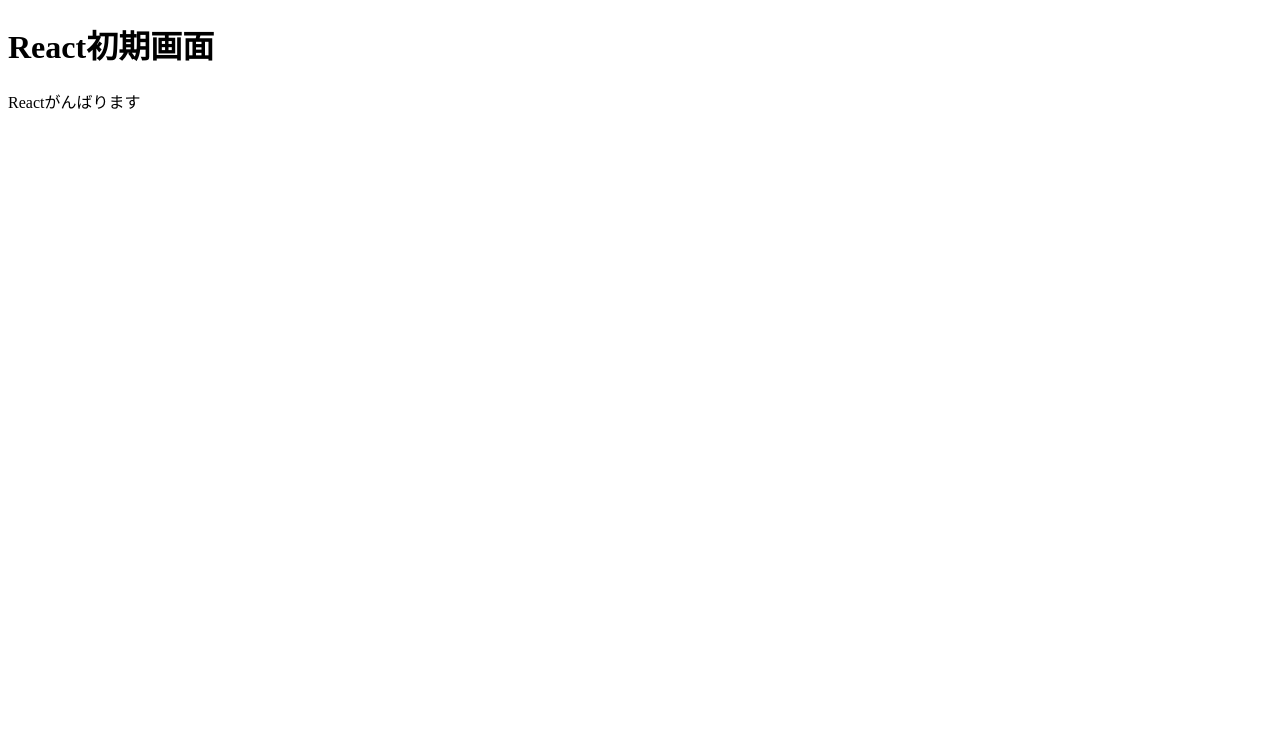
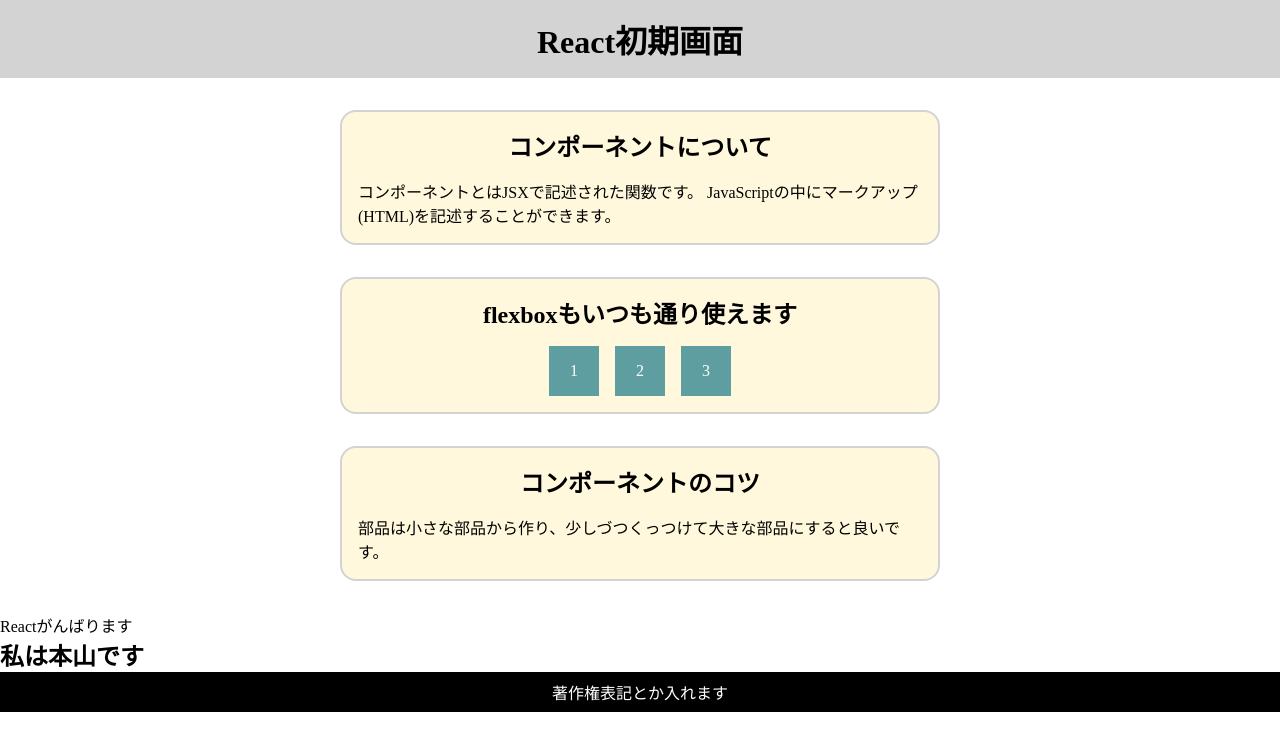
Before and after one commit to studio02-sannomiya/vite-study, a React (Vite) app: page / in a window 1280 px wide. Shown: the top 750 px of the page. Built offline with nearby package versions, Linux system fonts and the light colour scheme.

Commit message:
コンポーネント練習

```diff
--- a/src/App.css
+++ b/src/App.css
@@ -0,0 +1,60 @@
+* {
+  margin: 0;
+  padding: 0;
+  box-sizing: border-box;
+}
+
+header {
+  background-color: lightgrey;
+  padding: 1rem;
+  margin-block-end: 2rem;
+
+  h1 {
+    text-align: center;
+  }
+}
+
+section {
+  max-width: 600px;
+  margin-inline: auto;
+  margin-block-end: 2rem;
+  background-color: cornsilk;
+  padding: 1rem;
+  border: 2px solid lightgray;
+  border-radius: 1rem;
+}
+
+.sec01 h2,
+.sec02 h2,
+.sec03 h2 {
+  text-align: center;
+  margin-bottom: 1rem;
+}
+
+.sec02 {
+
+  .container {
+    display: flex;
+    justify-content: center;
+    gap: 1rem;
+  }
+
+  .item {
+    width: 50px;
+    aspect-ratio: 1;
+    display: flex;
+    justify-content: center;
+    align-items: center;
+    background-color: cadetblue;
+    color: white;
+  }
+}
+
+
+
+footer {
+  background-color: black;
+  color: white;
+  text-align: center;
+  padding: 0.5rem;
+}
--- a/src/App.jsx
+++ b/src/App.jsx
@@ -1,4 +1,10 @@
 import './App.css'
+import Footer from './components/Footer'
+import Header from './components/Header'
+import Profile from './components/Profile'
+import Section01 from './components/Section01'
+import Section02 from './components/Section02'
+import Section03 from './components/Section03'
 
 // Reactで扱うコンポーネント（関数）の名前はパスカルケース
 // パスカルケースというのは頭文字が大文字で書く書き方
@@ -8,8 +14,14 @@ function App() {
 
   return (
     <>
-      <h1>React初期画面</h1>
-      <p>Reactがんばります</p>
+      <Header />
+      <Section01 />
+      <Section02 />
+      <Section03 />
+
+      <p className="wrapper">Reactがんばります</p>
+      <Profile />
+      <Footer />
     </>
   )
 }
--- /dev/null
+++ b/src/components/Footer.jsx
@@ -0,0 +1,9 @@
+export default function Footer() {
+    return (
+        <>
+            <footer>
+                <p>著作権表記とか入れます</p>
+            </footer>
+        </>
+    )
+}
--- /dev/null
+++ b/src/components/Header.jsx
@@ -0,0 +1,9 @@
+export default function Header() {
+    return (
+        <>
+            <header>
+                <h1>React初期画面</h1>
+            </header>
+        </>
+    )
+}
--- /dev/null
+++ b/src/components/Profile.jsx
@@ -0,0 +1,5 @@
+export default function Profile() {
+    return (
+        <h2>私は本山です</h2>
+    )
+}
--- /dev/null
+++ b/src/components/Section01.jsx
@@ -0,0 +1,11 @@
+export default function Section01() {
+    return (
+        <section className="sec01">
+            <h2>コンポーネントについて</h2>
+            <p>
+                コンポーネントとはJSXで記述された関数です。
+                JavaScriptの中にマークアップ(HTML)を記述することができます。
+            </p>
+        </section>
+    )
+}
--- /dev/null
+++ b/src/components/Section02.jsx
@@ -0,0 +1,13 @@
+export default function Section02() {
+    return (
+        <section className="sec02">
+            <h2>flexboxもいつも通り使えます</h2>
+
+            <div className="container">
+                <div className="item"><span>1</span></div>
+                <div className="item"><span>2</span></div>
+                <div className="item"><span>3</span></div>
+            </div>
+        </section>
+    )
+}
--- /dev/null
+++ b/src/components/Section03.jsx
@@ -0,0 +1,8 @@
+export default function Section03() {
+    return (
+        <section className="sec03">
+            <h2>コンポーネントのコツ</h2>
+            <p>部品は小さな部品から作り、少しづつくっつけて大きな部品にすると良いです。</p>
+        </section>
+    )
+}
```
